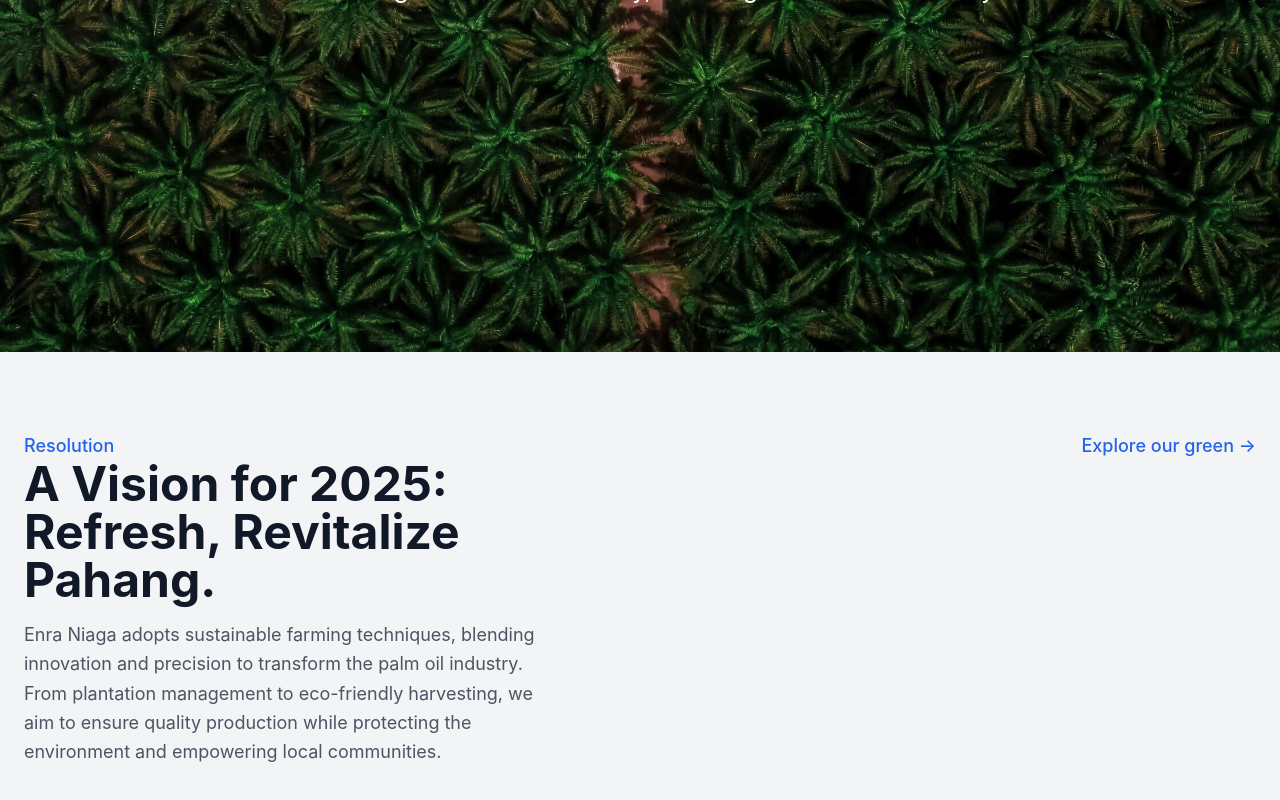
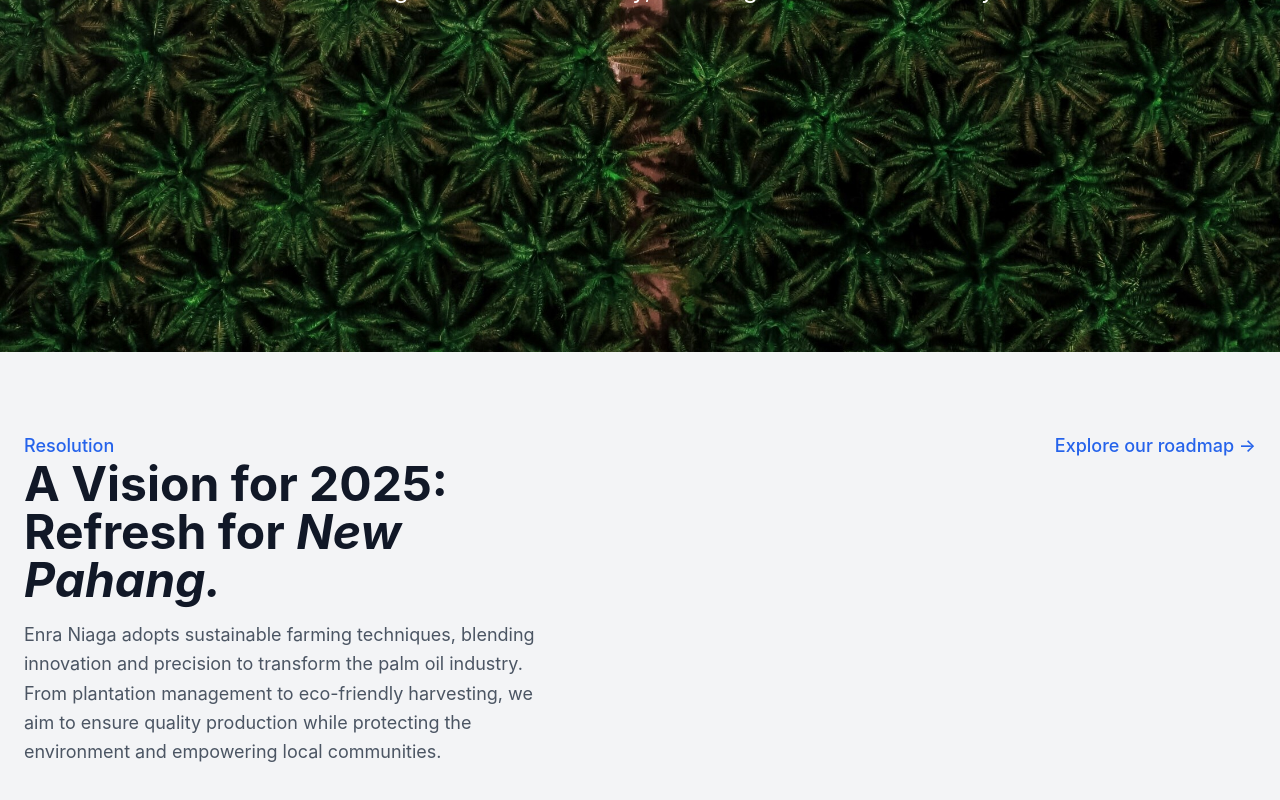
Before and after one commit to engkunasya/enraniaga, a React (Vite) app in the folder nested/: page / in a window 1280 px wide. Shown: the part 448-1248 px from the top of the page. Built offline with nearby package versions, Linux system fonts and the light colour scheme.

Commit message:
New Pahang

```diff
--- a/nested/src/components/SectionOne.jsx
+++ b/nested/src/components/SectionOne.jsx
@@ -36,7 +36,7 @@ const EnraNiagaLayout = () => {
             className="text-blue-600 text-lg font-medium hover:underline"
           >Resolution</p>
           <h1 className="text-4xl md:text-5xl font-bold text-gray-900 leading-tight">
-          A Vision for 2025: Refresh, Revitalize Pahang.
+          A Vision for 2025: Refresh for <i>New Pahang.</i>
           </h1>
           <p className="mt-4 text-gray-600 text-lg leading-relaxed">
             Enra Niaga adopts sustainable farming techniques, blending
@@ -53,7 +53,7 @@ const EnraNiagaLayout = () => {
             href="#"
             className="text-blue-600 text-lg font-medium hover:underline"
           >
-            Explore our green →
+            Explore our roadmap →
           </a>
         </div>
       </div>
```
